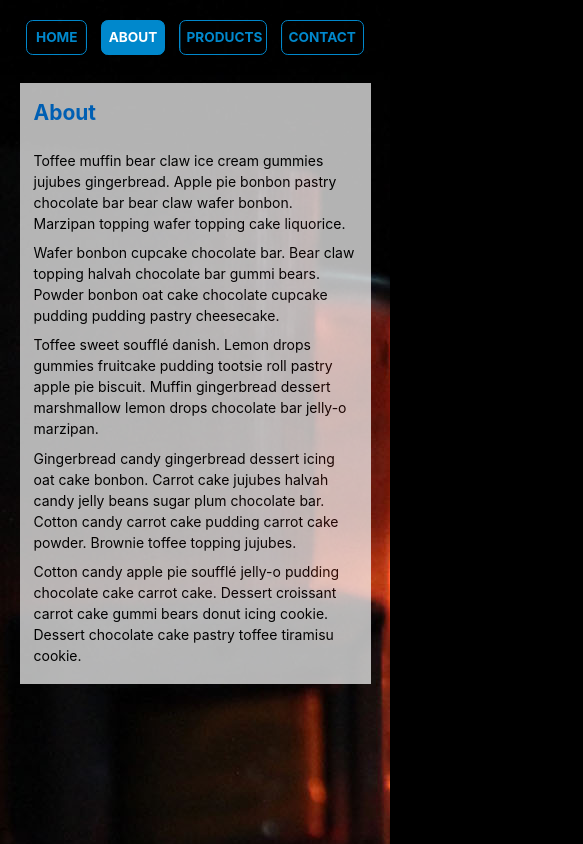
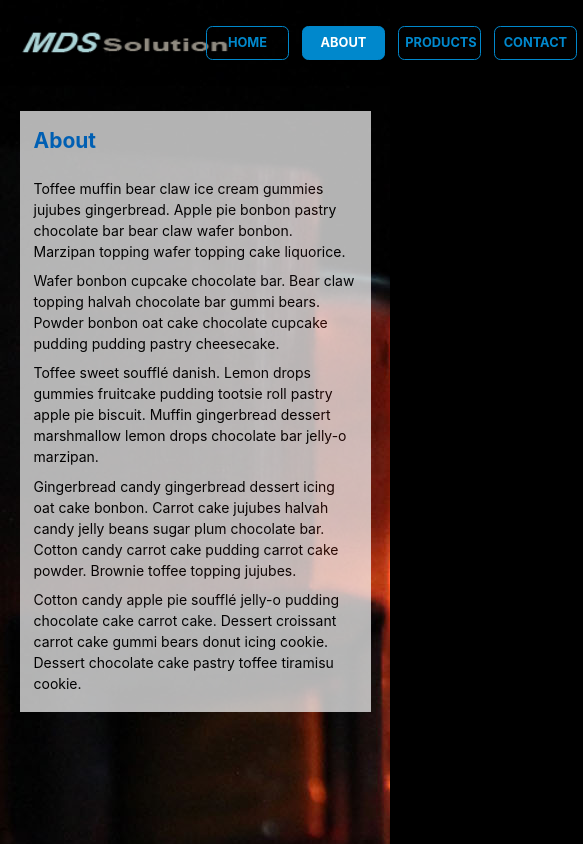
Before and after one commit to EugeneKruglei/transition, a React app: page /about in a window 390 px wide. Shown: the whole page, 583 px wide, since content can reach past the window. Built offline with nearby package versions, Linux system fonts and the light colour scheme.

Commit message:
Draw/mobile adaptation unfinished

```diff
--- a/src/Home/contenthome.css
+++ b/src/Home/contenthome.css
@@ -6,7 +6,7 @@
     background-color: white;
     opacity: 0.7;
     padding: 2em;
-    margin: auto 2em;
+    margin: 2em 2em;
 }
 
 .block h1 {
@@ -40,6 +40,6 @@
         font-size: 14px;
         width: 100%;
         padding: 1em;
-        margin: 0 0;
+        margin: 2em 0;
     }
 }
--- a/src/Navigation/Nav.css
+++ b/src/Navigation/Nav.css
@@ -3,27 +3,26 @@
     background: rgba(0, 0, 0, .1);
     padding: 5%;
     position: relative;
-    justify-content: flex-end;
+    justify-content: space-between;
     top: 0;
     width: 100%;
     z-index: 1;
 }
-
 a.nav__link {
-    font-size: 85%;
+    font-size: 80%;
     color:#0088cc;
     text-transform: uppercase;
     width: 6.5em;
     text-decoration: none;
     text-align: center;
-    display: inline-block;
+   /* display: inline-block;*/
     justify-content: center;
     background-image: linear-gradient(to left,transparent,transparent 50%,#0088cc 50%,#0088cc);
     background-position: 100% 0;
     background-size: 200% 100%;
     transition: all .25s ease-in;
     border: 1px solid #0088cc;
-    margin: 0 0.5em;
+    margin: 0.5em;
     padding: 0.5em 0.5em;
     font-weight: bold;
     border-radius: 0.5em;
@@ -34,6 +33,11 @@ a.nav__link:hover {
     font-weight: bold;
     border-radius: 0.5em;
 }
+.wrap {
+     display: flex;
+     justify-content: space-between;
+ }
+
 a.nav__link.selected {
     font-weight: bold;
     background-color: #0088cc;
--- a/src/Navigation/Nav.js
+++ b/src/Navigation/Nav.js
@@ -2,10 +2,16 @@ import React from 'react';
 import Link from 'react-router-dom/Link';
 import {NavLink} from 'react-router-dom';
 import './Nav.css';
+import logo from '../assets/MDS_logo.png';
 
 export default function Nav() {
     return (
         <nav className="nav">
+            <div className="wrap">
+                <img src={require("../assets/MDS_logo.png")} alt={logo}/>
+            </div>
+
+            <div className="wrap">
                 <NavLink
                     exact to={{
                     pathname: '/home',
@@ -59,6 +65,7 @@ export default function Nav() {
                 >
                     Contact
                 </NavLink>
+            </div>
         </nav>
 );
 }
```
Also changed, not shown: src/assets/MDS_logo.png (added). Lines whose indentation alone changed are shown as unchanged.
